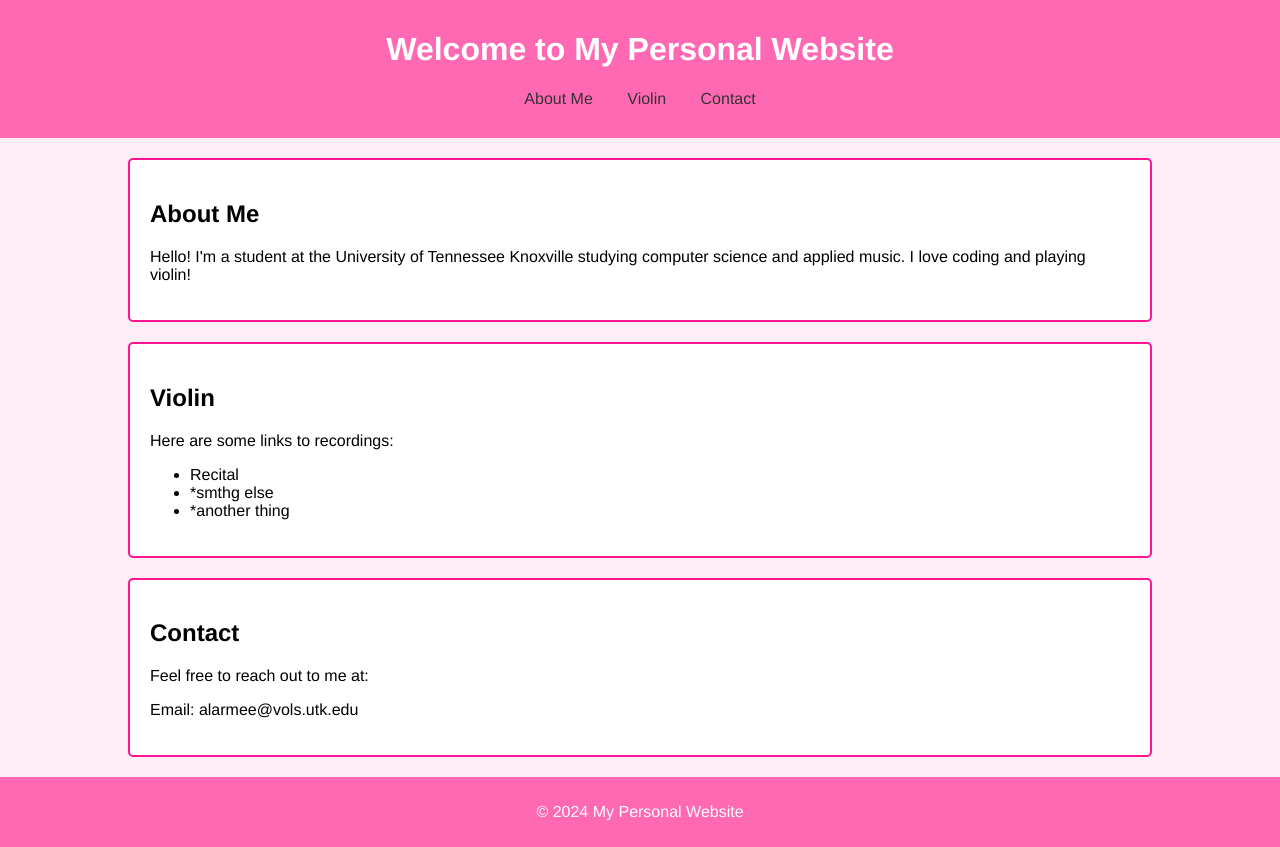
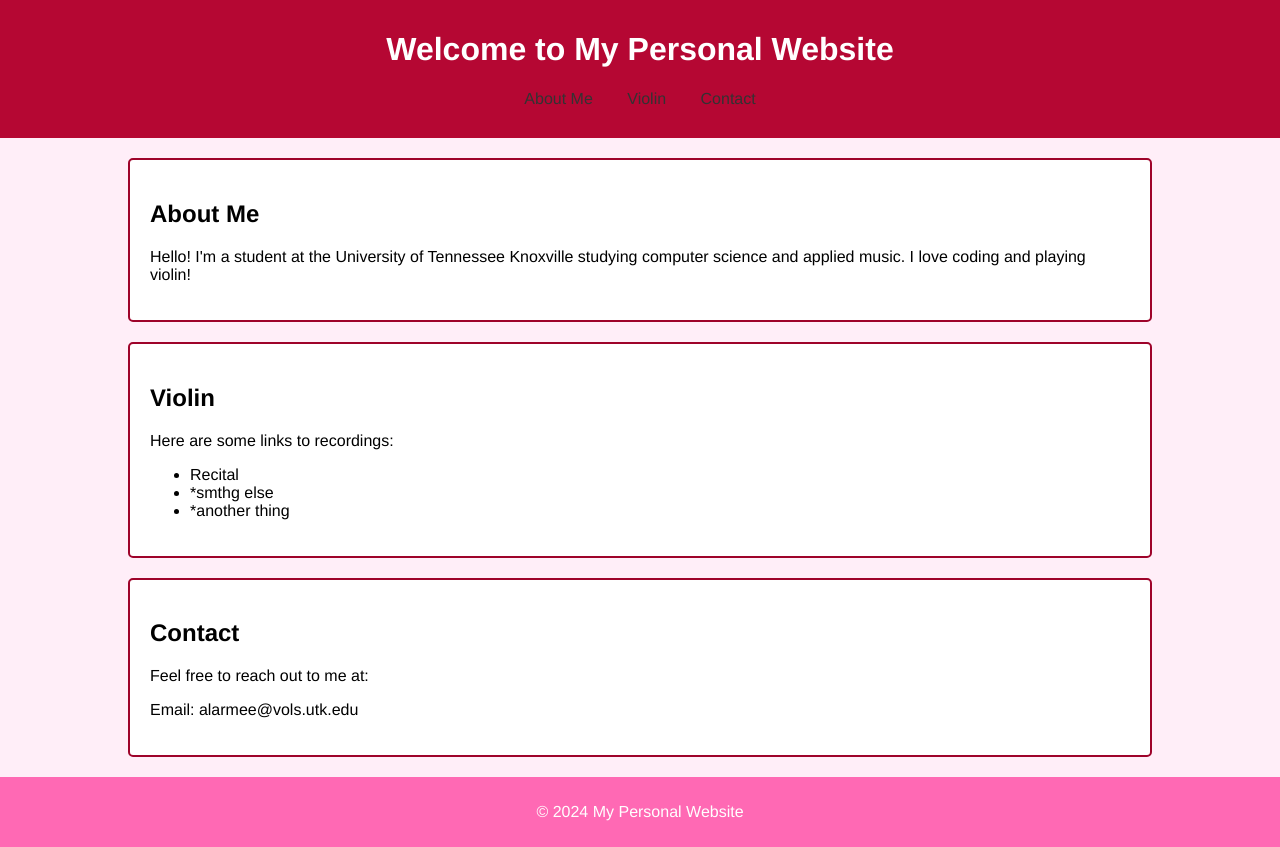
Before and after one commit to autumnlarmee/autumnlarmee.github.io, a plain HTML site: page index.html in a window 1280 px wide. Drawn offline with Linux system fonts and the light colour scheme.

Commit message:
changed color and content

```diff
--- a/index.html
+++ b/index.html
@@ -12,7 +12,7 @@
             background-color: #ffeef8;
         }
         header {
-            background: #ff69b4;
+            background: #b50733;
             color: #fff;
             padding: 10px 0;
             text-align: center;
@@ -35,7 +35,7 @@
             background: #fff;
             margin: 20px 0;
             border-radius: 5px;
-			border: 2px solid #ff1493;
+			border: 2px solid #9e032a;
         }
         footer {
             text-align: center;
```
